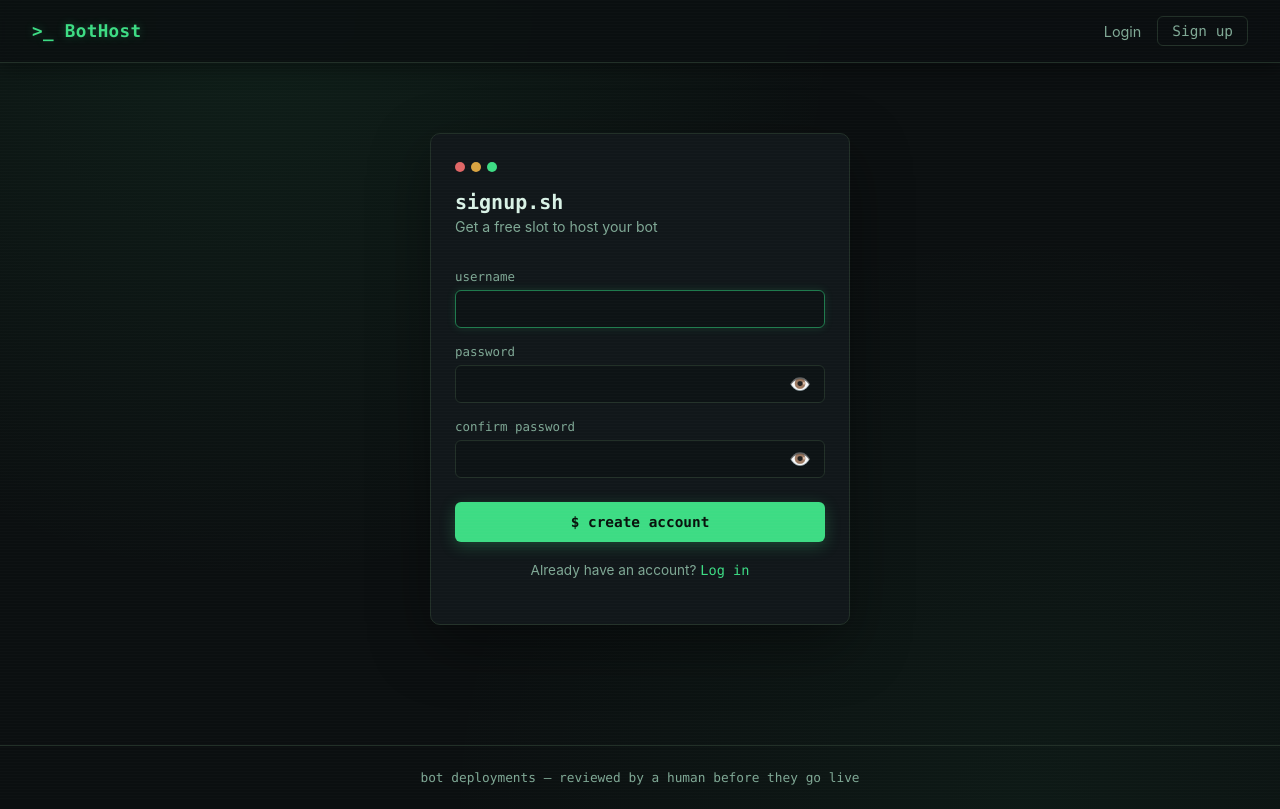
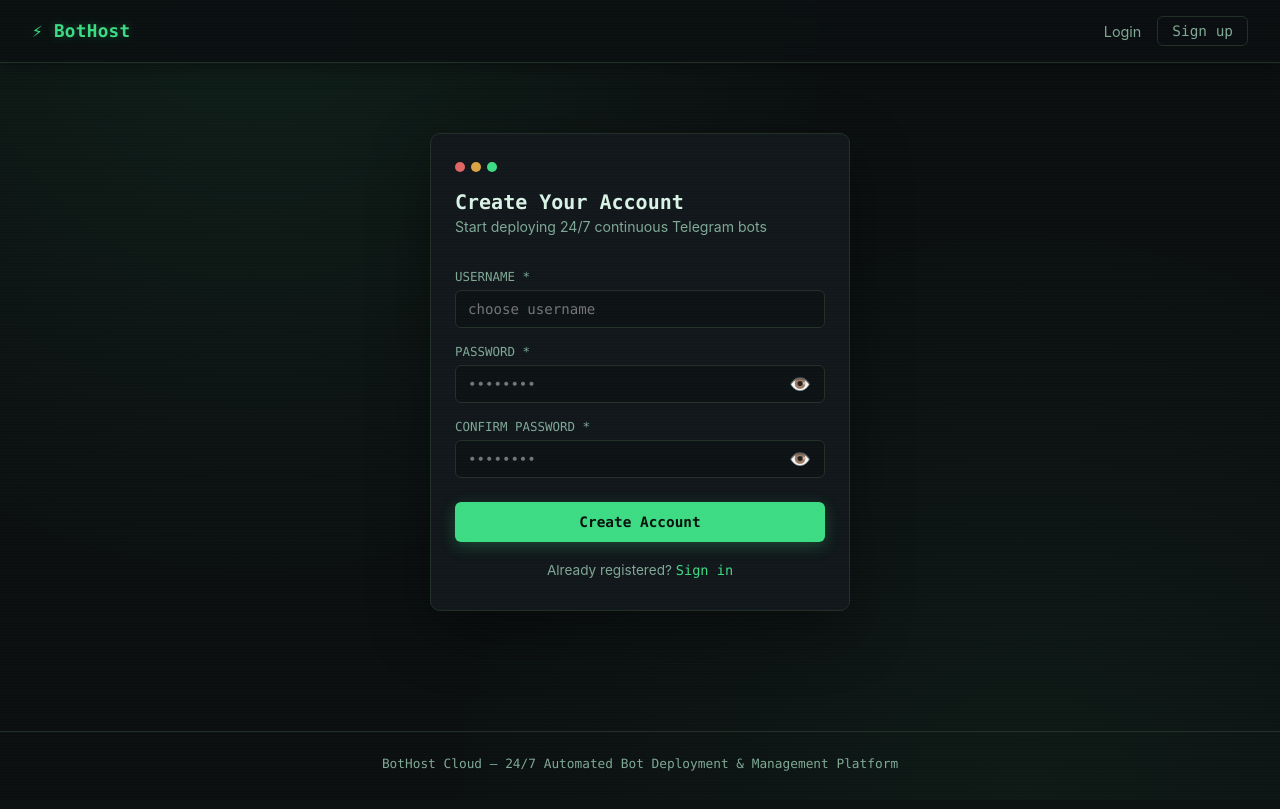
Before and after one commit to sachinmandawi/bothost, a Flask app: page /signup in a window 1280 px wide. After the commit the page ends 771 px from the top, so only its background shows below. Run offline with Flask 3, Linux system fonts and the light colour scheme.

Commit message:
Upgrade site-wide headings to Premium SaaS Hosting Theme (Welcome Back, Create Your Account, Deploy New Bot, Your Active Bots, Admin Control Panel)

```diff
--- a/templates/admin.html
+++ b/templates/admin.html
@@ -1,6 +1,6 @@
 {% extends "base.html" %}
 
-{% block title %}Admin Review Portal — BotHost{% endblock %}
+{% block title %}Admin Control Panel — BotHost{% endblock %}
 
 {% block content %}
 <style>
@@ -98,8 +98,8 @@
 }
 </style>
 
-<a href="/dashboard" class="back-link">&larr; Back to User Dashboard</a>
-<h1 class="page-title" style="color: var(--warn);">&gt;_ Admin Review Portal</h1>
+<a href="/dashboard" class="back-link">&larr; Back to Dashboard</a>
+<h1 class="page-title" style="color: var(--warn);">🛡️ Admin Control Panel</h1>
 <p class="page-sub">Review incoming bot submissions, inspect uploaded code, approve & run bots, or view live execution logs.</p>
 
 <div class="panel">
--- a/templates/base.html
+++ b/templates/base.html
@@ -10,12 +10,12 @@
 <div class="scanline"></div>
 
 <nav class="navbar">
-  <a href="/" class="brand">&gt;_ BotHost</a>
+  <a href="/" class="brand">⚡ BotHost</a>
   <div class="nav-links">
     {% if session.get('user') %}
       <a href="/dashboard">Dashboard</a>
       {% if session.get('is_admin') %}
-        <a href="/admin" style="color: var(--warn); font-family: var(--mono); font-size: 0.85rem;">[Admin]</a>
+        <a href="/admin" style="color: var(--warn); font-family: var(--mono); font-size: 0.85rem;">[Admin Portal]</a>
       {% endif %}
       <span class="nav-user">{{ session.get('user') }}</span>
       <a href="/logout" class="btn-ghost">Logout</a>
@@ -31,7 +31,7 @@
     {% if messages %}
       <div class="flash-stack">
         {% for category, message in messages %}
-          <div class="flash flash-{{ category }}">&gt; {{ message }}</div>
+          <div class="flash flash-{{ category }}">{{ message }}</div>
         {% endfor %}
       </div>
     {% endif %}
@@ -41,7 +41,7 @@
 </main>
 
 <footer class="footer">
-  bot deployments &mdash; reviewed by a human before they go live
+  BotHost Cloud — 24/7 Automated Bot Deployment & Management Platform
 </footer>
 
 <script src="{{ url_for('static', filename='app.js') }}"></script>
--- a/templates/dashboard.html
+++ b/templates/dashboard.html
@@ -113,7 +113,7 @@
 
 <div class="grid-2" style="margin-bottom: 24px;">
   <div class="panel">
-    <h2>&gt;_ Deploy a bot</h2>
+    <h2>🚀 Deploy New Bot</h2>
 
     <form method="POST" action="/upload" class="stack-form">
       <input type="hidden" name="upload_mode" value="github" class="mode-input">
@@ -125,7 +125,7 @@
       <textarea id="env_vars" name="env_vars" rows="4" style="background: #0d1315; border: 1px solid var(--border); border-radius: 6px; padding: 10px 12px; color: var(--text); font-family: var(--mono); font-size: 0.85rem; outline: none; resize: vertical;" placeholder="BOT_TOKEN=123456789:ABCDEF...&#10;API_ID=987654&#10;API_HASH=abcdef..."></textarea>
       <p class="hint">Auto-clone & 24/7 continuous run on cloud restart!</p>
 
-      <button type="submit" class="btn-primary">$ deploy bot for approval</button>
+      <button type="submit" class="btn-primary">🚀 Deploy Bot for Approval</button>
     </form>
   </div>
 
@@ -163,7 +163,7 @@
 </div>
 
 <div class="panel">
-  <h2>&gt;_ Your submissions</h2>
+  <h2>📦 Your Active Bots</h2>
   {% if submissions %}
     <ul class="submission-list">
       {% for sub in submissions %}
--- a/templates/signup.html
+++ b/templates/signup.html
@@ -1,32 +1,57 @@
 {% extends "base.html" %}
 
-{% block title %}Sign up — BotHost{% endblock %}
+{% block title %}Create Account — BotHost{% endblock %}
 
 {% block content %}
 <div class="auth-wrap">
   <div class="terminal-card">
-    <div class="terminal-bar"><span></span><span></span><span></span></div>
-    <h1>signup.sh</h1>
-    <p class="sub">Get a free slot to host your bot</p>
+    <div class="terminal-bar">
+      <span></span><span></span><span></span>
+    </div>
+    <h1>Create Your Account</h1>
+    <p class="sub">Start deploying 24/7 continuous Telegram bots</p>
+
     <form method="POST" action="/signup" class="stack-form">
-      <label for="username">username</label>
-      <input type="text" id="username" name="username" autocomplete="username" required autofocus>
+      <label for="username">USERNAME *</label>
+      <input type="text" id="username" name="username" placeholder="choose username" required autocomplete="username">
 
-      <label for="password">password</label>
+      <label for="password">PASSWORD *</label>
       <div class="password-wrap">
-        <input type="password" id="password" name="password" autocomplete="new-password" required minlength="6">
-        <button type="button" class="toggle-password" data-target="password" title="Toggle Password Visibility">👁️</button>
+        <input type="password" id="password" name="password" placeholder="••••••••" required autocomplete="new-password">
+        <button type="button" class="toggle-password" onclick="togglePasswordVisibility('password', this)" title="Show/Hide Password">
+          👁️
+        </button>
       </div>
 
-      <label for="confirm">confirm password</label>
+      <label for="confirm">CONFIRM PASSWORD *</label>
       <div class="password-wrap">
-        <input type="password" id="confirm" name="confirm" autocomplete="new-password" required minlength="6">
-        <button type="button" class="toggle-password" data-target="confirm" title="Toggle Password Visibility">👁️</button>
+        <input type="password" id="confirm" name="confirm" placeholder="••••••••" required autocomplete="new-password">
+        <button type="button" class="toggle-password" onclick="togglePasswordVisibility('confirm', this)" title="Show/Hide Password">
+          👁️
+        </button>
       </div>
 
-      <button type="submit" class="btn-primary">$ create account</button>
+      <button type="submit" class="btn-primary">Create Account</button>
     </form>
-    <p class="switch-link">Already have an account? <a href="/login">Log in</a></p>
+
+    <div class="switch-link">
+      Already registered? <a href="/login">Sign in</a>
+    </div>
   </div>
 </div>
 {% endblock %}
+
+{% block scripts %}
+<script>
+function togglePasswordVisibility(inputId, btn) {
+  const input = document.getElementById(inputId);
+  if (input.type === "password") {
+    input.type = "text";
+    btn.innerHTML = "🔒";
+  } else {
+    input.type = "password";
+    btn.innerHTML = "👁️";
+  }
+}
+</script>
+{% endblock %}
```
Also changed, not shown: templates/login.html (+34 -11 lines).
